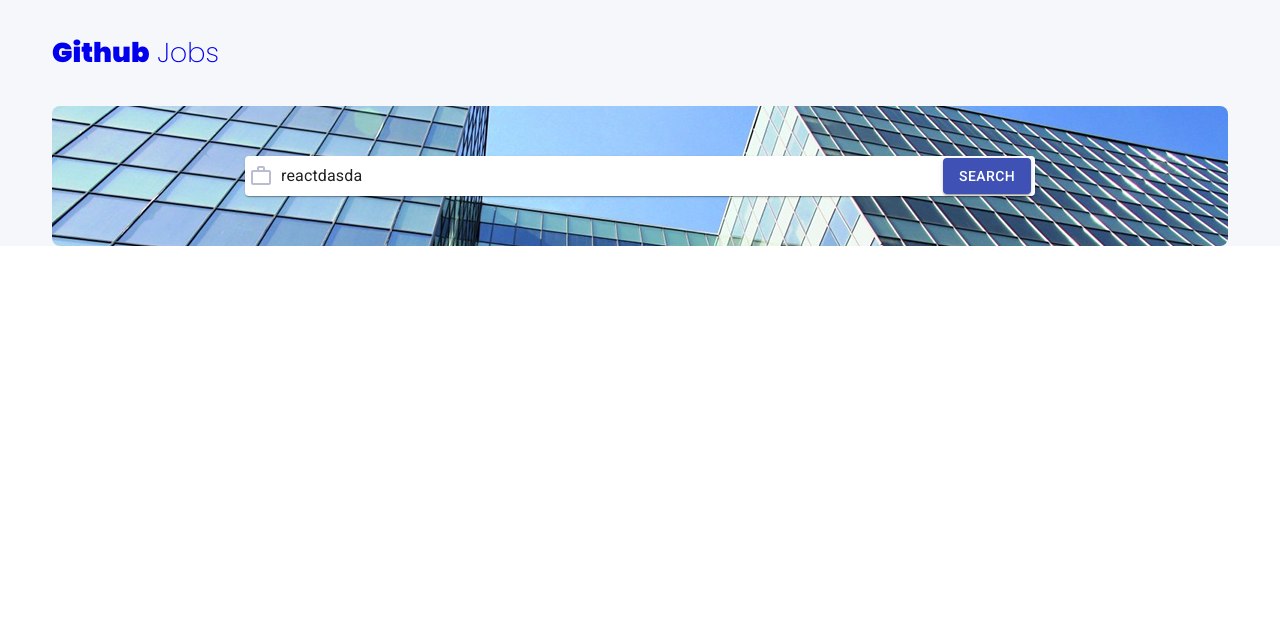
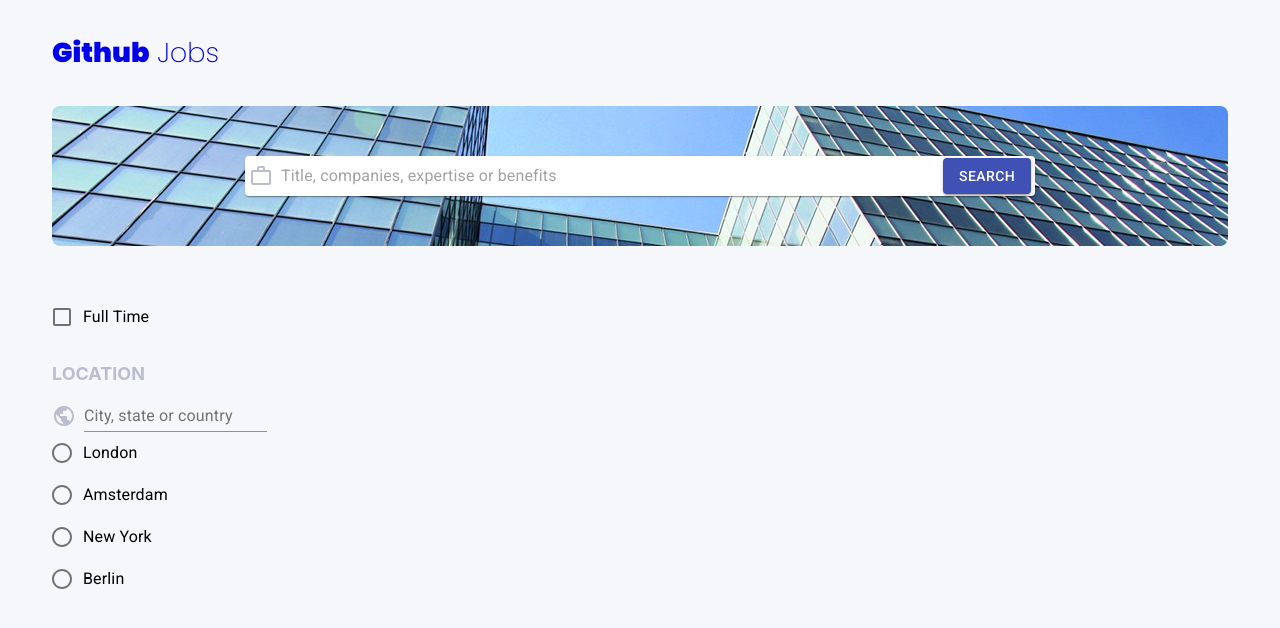
Before and after one commit to sanazez/rsclone, a React (Create React App) app: page / in a window 1280 px wide. Shown: the top 628 px of the page. Built offline with nearby package versions, Linux system fonts and the light colour scheme.

Commit message:
feat: install redux and add header-reducer

```diff
--- a/src/App.js
+++ b/src/App.js
@@ -8,7 +8,8 @@ import Main from './components/Main/Main';
 const App = (props) => {
   return (
     <div className="wrapper">
-      <Header headreState={props.state.header} updateSearchText={props.updateSearchText} onSearchInfo={props.onSearchInfo} />
+      <Header dispatch={props.store.dispatch} state={props.state.headerElement} />
+      <Main />
     </div>
   );
 }
--- a/src/components/Header/Header.jsx
+++ b/src/components/Header/Header.jsx
@@ -10,7 +10,7 @@ const Header = (props) => {
                 </a>
             </div>
             <div className={classes.wrapper_search}>
-                <CustomizedInputBase searchText={props.headreState.searchText} updateSearchText={props.updateSearchText} onSearchInfo={props.onSearchInfo} />
+                <CustomizedInputBase searchText={props.state.searchText} dispatch={props.dispatch} />
             </div>
         </header>
     )
--- a/src/components/Header/Search/Search.jsx
+++ b/src/components/Header/Search/Search.jsx
@@ -4,7 +4,8 @@ import Paper from '@material-ui/core/Paper';
 import InputBase from '@material-ui/core/InputBase';
 import WorkOutlineIcon from '@material-ui/icons/WorkOutline';
 import { Button } from '@material-ui/core';
-import classes from './Search.module.css'
+import classes from './Search.module.css';
+import { updateSearchTextActionCreater, searchJobsActionCreater } from '../../../redux/header-reducer'
 const useStyles = makeStyles((theme) => ({
     root: {
         padding: '2px 4px',
@@ -31,19 +32,28 @@ const useStyles = makeStyles((theme) => ({
 
 let searchElement = React.createRef();
 
-
 export default function CustomizedInputBase(props) {
     const onSearchChange = () => {
         const text = searchElement.current.value;
-        props.updateSearchText(text)
+        let action = updateSearchTextActionCreater(text);
+        props.dispatch(action);
     }
+
     const onSearchInfo = () => {
-        console.log(props)
-        props.onSearchInfo();
+        let action = searchJobsActionCreater();
+        props.dispatch(action);
     }
+
+    const offPreventDefaultForm = (e) => {
+        if (e.key === 'Enter') {
+            e.preventDefault();
+            onSearchInfo();
+        }
+    }
+
     const styles = useStyles();
     return (
-        <Paper component="form" className={styles.root}>
+        <Paper component="form" onKeyPress={offPreventDefaultForm} className={styles.root} >
             <WorkOutlineIcon className={styles.iconWork} />
             <InputBase
                 className={`${styles.input} ${classes.search}`}
--- a/src/index.js
+++ b/src/index.js
@@ -3,21 +3,24 @@ import ReactDOM from 'react-dom';
 import './index.css';
 import App from './App';
 import reportWebVitals from './reportWebVitals';
-import state from './redux/State'
-import { updateSearchText, onSearchInfo } from './redux/State'
+import store from './redux/store'
 
-const rerender = () => {
+const rerender = (state) => {
   ReactDOM.render(
     <React.StrictMode>
-      <App state={state} updateSearchText={updateSearchText} onSearchInfo={onSearchInfo} />
+      <App store={store} state={state} />
     </React.StrictMode>,
     document.getElementById('root')
   );
 }
-rerender();
 
+rerender(store.getState());
+
+store.subscribe(() => {
+  let state = store.getState();
+  rerender(state);
+});
 // If you want to start measuring performance in your app, pass a function
 // to log results (for example: reportWebVitals(console.log))
 // or send to an analytics endpoint. Learn more: https://bit.ly/CRA-vitals
 reportWebVitals();
-export default rerender;
--- a/src/redux/State.js
+++ /dev/null
@@ -1,18 +0,0 @@
-import rerender from '../index'
-let state = {
-    header: {
-        searchText: 'reactdasda',
-        searchResults: [],
-    }
-}
-export const updateSearchText = (newText) => {
-    state.header.searchText = newText;
-    rerender();
-}
-export const onSearchInfo = async () => {
-    let data = await fetch(`http://localhost:9000/testAPI?search=${state.header.searchText}`)
-    data = await data.json()
-    state.header.searchResults = data
-    console.log(state.header.searchResults)
-}
-export default state
--- /dev/null
+++ b/src/redux/header-reducer.js
@@ -0,0 +1,37 @@
+const UPDATE_SEARCH_TEXT = 'UPDATE-SEARCH-TEXT';
+const SEARCH_JOBS = 'SEARCH-JOBS';
+
+const initialState = {
+    searchText: '',
+    searchResults: [],
+}
+
+const requestJobs = async (state) => {
+    let data = await fetch(`http://localhost:9000/testAPI?search=${state.searchText}`);
+    data = await data.json()
+    state.searchResults = data;
+    console.log(state)
+}
+
+const headerReducer = (state = initialState, action) => {
+    if (action.type === UPDATE_SEARCH_TEXT) {
+        state.searchText = action.newText;
+    } else if (action.type === SEARCH_JOBS) {
+        requestJobs(state)
+    }
+    return state;
+}
+
+export const updateSearchTextActionCreater = (text) => {
+    return {
+        type: UPDATE_SEARCH_TEXT,
+        newText: text
+    }
+}
+
+export const searchJobsActionCreater = () => {
+    return {
+        type: SEARCH_JOBS,
+    }
+}
+export default headerReducer;
--- a/src/redux/redux-store.js
+++ /dev/null
@@ -1,4 +0,0 @@
-import { createStore, combineReducers } from 'redux';
-const store = createStore();
-const reducers = combineReducers();
-export default store;
--- /dev/null
+++ b/src/redux/store.js
@@ -0,0 +1,10 @@
+import { createStore, combineReducers } from 'redux';
+import headerReducer from './header-reducer';
+
+
+
+const reducers = combineReducers({
+    headerElement: headerReducer
+});
+const store = createStore(reducers);
+export default store;
```
Also changed, not shown: 1 other file (tests, documents, lock files or other folders).
